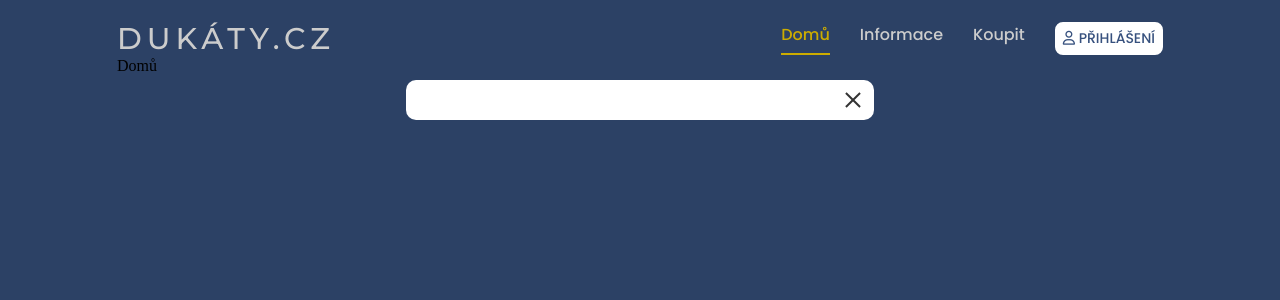
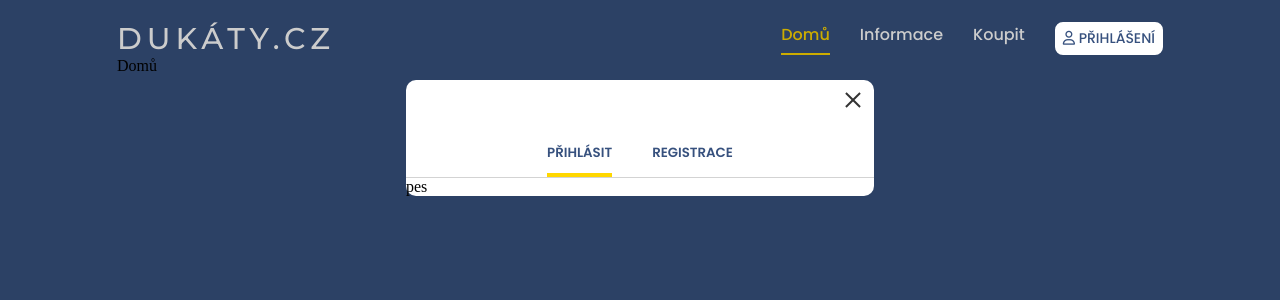
Before and after one commit to Vanevo00/dukaty, a Next.js app in the folder client/: page / in a window 1280 px wide. Both pictures are taken after a click on the button "PŘIHLÁŠENÍ". Shown: the top 300 px of the page. Built offline with nearby package versions, Linux system fonts and the light colour scheme.

Commit message:
feat: switch between login and register

```diff
--- /dev/null
+++ b/client/components/Navbar/AuthPopup.tsx
@@ -0,0 +1,48 @@
+import { CloseButton, Popup, PopupWrapper } from '../Popup'
+import { MouseEventHandler, useState } from 'react'
+import styled from 'styled-components'
+
+const SwitchContainer = styled.div`
+  height: 98px;
+  width: 100%;
+  border-bottom: solid lightgray 1px;
+  display: flex;
+  justify-content: center;
+  align-items: flex-end;
+`
+
+const SwitchButton = styled.button<{ last?: boolean, active: boolean }>`
+  background: none;
+  border: none;
+  border-bottom: solid 4px ${props => props.active ? props.theme.tertiaryColor : props.theme.secondaryColor};
+  padding-bottom: 10px;
+  font-family: ${props => props.theme.primaryFont};
+  color: ${props => props.theme.primaryColor};
+  font-weight: 600;
+  cursor: pointer;
+  ${props => props.last && 'margin-left: 40px;'}
+`
+
+interface Props {
+  isAuthOpen: boolean,
+  closeAuth: MouseEventHandler<HTMLDivElement>
+}
+
+const AuthPopup = ({ isAuthOpen, closeAuth }: Props) => {
+  const [activeSection, setActiveSection] = useState('login')
+
+  return (
+    <PopupWrapper isOpen={isAuthOpen}>
+      <Popup>
+        <CloseButton onClick={closeAuth} />
+        <SwitchContainer>
+          <SwitchButton active={activeSection === 'login'} onClick={() => setActiveSection('login')}>PŘIHLÁSIT</SwitchButton>
+          <SwitchButton active={activeSection === 'register'} onClick={() => setActiveSection('register')} last>REGISTRACE</SwitchButton>
+        </SwitchContainer>
+        <p>pes</p>
+      </Popup>
+    </PopupWrapper>
+  )
+}
+
+export default AuthPopup
--- a/client/components/Navbar/MenuItem.tsx
+++ b/client/components/Navbar/MenuItem.tsx
@@ -4,7 +4,7 @@ import { useRouter } from 'next/router'
 
 const Item = styled.a<{ isActive: boolean }>`
   color: ${props => props.isActive ? props.theme.tertiaryColor : props.theme.secondaryColor};
-  font-family: "Poppins", sans-serif;
+  font-family: ${props => props.theme.primaryFont};
   font-size: 16px;
   font-weight: 500;
   text-decoration: none;
--- a/client/components/Navbar/UserButton.tsx
+++ b/client/components/Navbar/UserButton.tsx
@@ -1,7 +1,7 @@
-import { MouseEventHandler, useState } from 'react'
+import { MouseEventHandler } from 'react'
 import styled from 'styled-components'
 import { Button } from '../Buttons'
-import { CloseButton, Popup, PopupWrapper } from '../Popup'
+import AuthPopup from './AuthPopup'
 
 const LoginButton = styled(Button)<{ isActive: boolean }>`
   margin-left: 30px;
@@ -28,11 +28,7 @@ const UserButton = ({ mobileVersion, isAuthOpen, toggleAuth, closeAuth }: Props)
   return (
     <>
       <LoginButton isActive={isAuthOpen} onClick={toggleAuth}><i className='fa-regular fa-user' />{!mobileVersion && ' PŘIHLÁŠENÍ'}</LoginButton>
-      <PopupWrapper isOpen={isAuthOpen}>
-        <Popup>
-          <CloseButton onClick={closeAuth} />
-        </Popup>
-      </PopupWrapper>
+      <AuthPopup isAuthOpen={isAuthOpen} closeAuth={closeAuth} />
     </>
   )
 }
--- a/client/components/Popup.tsx
+++ b/client/components/Popup.tsx
@@ -16,7 +16,7 @@ export const Popup = styled.div`
   background-color: ${props => props.theme.secondaryColor};
   border-radius: 10px;
   display: flex;
-  padding: 20px;
+  flex-direction: column;
   margin-top: 10vh;
   width: 468px;
 
--- a/client/components/StyledComponents/ThemeProvider.tsx
+++ b/client/components/StyledComponents/ThemeProvider.tsx
@@ -5,6 +5,7 @@ const theme = {
   primaryColor: '#37517e',
   secondaryColor: '#fff',
   tertiaryColor: 'gold',
+  primaryFont: '"Poppins", sans-serif',
   largeScreen: '1080px',
   mobileScreen: '800px'
 }
```
